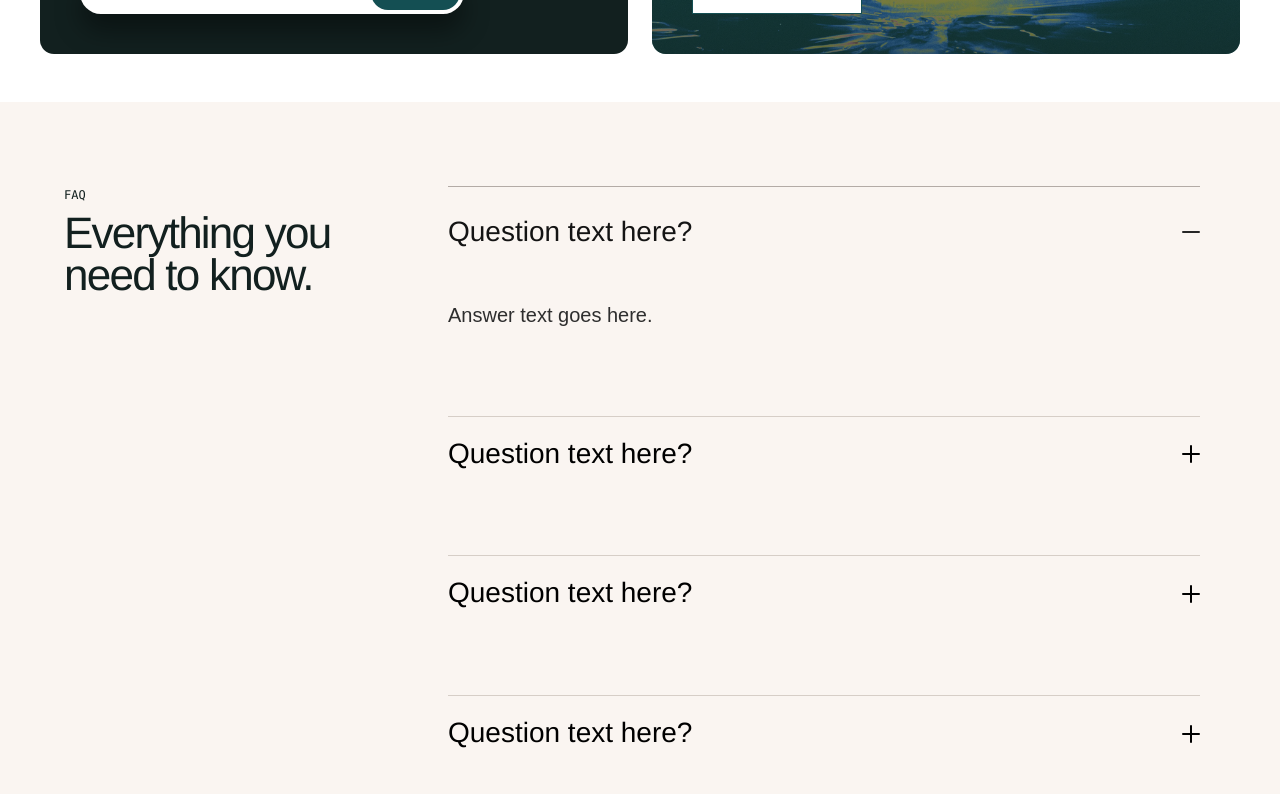
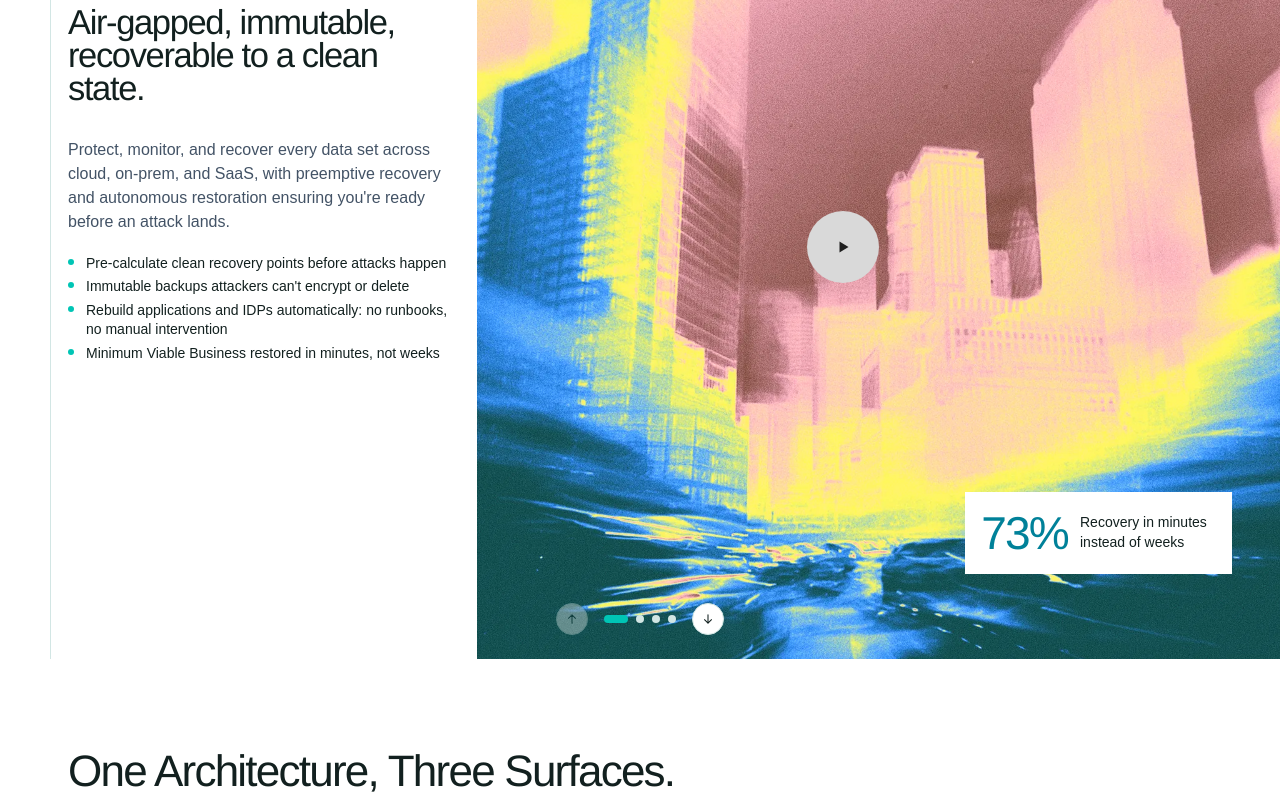
Before and after one commit to skkdept/rubrik-react, a React (Vite) app: page / in a window 1280 px wide. Shown: the part 2700-3494 px from the top of the page. Built offline with nearby package versions, Linux system fonts and the light colour scheme.

Commit message:
Revert "Update App.tsx"
This reverts commit 6d4b195612b635259e1ee172c7b07875dd15fe09.

```diff
--- a/src/App.tsx
+++ b/src/App.tsx
@@ -3,10 +3,9 @@ import { HeroSection } from "./components/sections/HeroSection/HeroSection";
 import { LogoStrip } from "./components/sections/LogoStrip/LogoStrip";
 import { PlatformIntro } from "./components/sections/PlatformIntro/PlatformIntro";
 import { StatCardGrid } from "./components/sections/StatCardGrid/StatCardGrid";
-// Temporarily hidden, see below.
-// import { PlatformSurfacesStacked } from "./components/sections/PlatformSurfacesStacked/PlatformSurfacesStacked";
-// import { PlatformSurfacesTabbed } from "./components/sections/PlatformSurfacesTabbed/PlatformSurfacesTabbed";
-// import { TestimonialCarousel } from "./components/sections/TestimonialCarousel/TestimonialCarousel";
+import { PlatformSurfacesStacked } from "./components/sections/PlatformSurfacesStacked/PlatformSurfacesStacked";
+import { PlatformSurfacesTabbed } from "./components/sections/PlatformSurfacesTabbed/PlatformSurfacesTabbed";
+import { TestimonialCarousel } from "./components/sections/TestimonialCarousel/TestimonialCarousel";
 import { FaqSection } from "./components/sections/FaqSection/FaqSection";
 import { Teaser50 } from "./components/sections/Teaser50/Teaser50";
 import { Teaser100 } from "./components/sections/Teaser100/Teaser100";
@@ -38,10 +37,9 @@ export default function App() {
         <LogoStrip />
         <PlatformIntro />
         <StatCardGrid />
-        {/* Temporarily hidden for review. */}
-        {/* <PlatformSurfacesStacked /> */}
-        {/* <PlatformSurfacesTabbed /> */}
-        {/* <TestimonialCarousel /> */}
+        <PlatformSurfacesStacked />
+        <PlatformSurfacesTabbed />
+        <TestimonialCarousel />
         <Teaser50 />
         <FaqSection />
         <Teaser100 />
```
